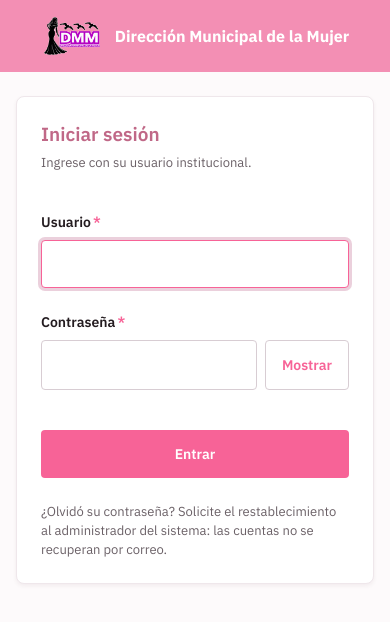
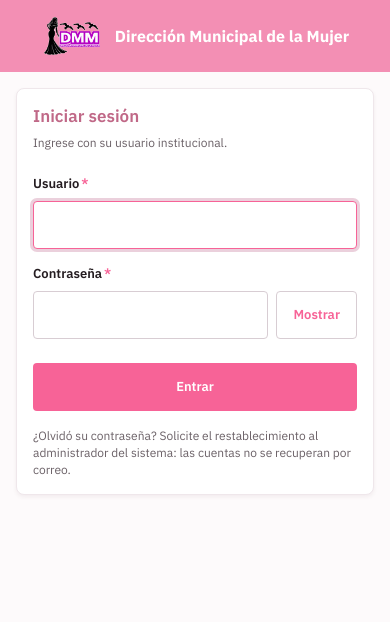
Before and after one commit to NahtanDevFS/dmm-frontend, a React (Vite) app: page / in a window 390 px wide. Shown: the top 622 px of the page. Built offline with nearby package versions, Linux system fonts and the light colour scheme; no server answers.

Commit message:
mejoras de diseño

```diff
--- a/index.html
+++ b/index.html
@@ -3,6 +3,25 @@
   <head>
     <meta charset="UTF-8" />
     <meta name="viewport" content="width=device-width, initial-scale=1.0" />
+    <!-- Safari de iPhone y iPad amplía la pantalla al enfocar un campo con
+         letra menor de 16 px, y no la vuelve a alejar. maximum-scale=1 lo
+         evita sin agrandar la letra de los campos, y desde iOS 10 Safari
+         sigue permitiendo el zoom con dos dedos. Solo en iOS: en Android ese
+         zoom automático no existe y maximum-scale sí bloquearía el zoom
+         manual, que hay que conservar por accesibilidad. -->
+    <script>
+      if (
+        /iPad|iPhone|iPod/.test(navigator.userAgent) ||
+        (navigator.platform === "MacIntel" && navigator.maxTouchPoints > 1)
+      ) {
+        document
+          .querySelector('meta[name="viewport"]')
+          .setAttribute(
+            "content",
+            "width=device-width, initial-scale=1.0, maximum-scale=1.0",
+          );
+      }
+    </script>
 
     <title>Dirección Municipal de la Mujer - DMM </title>
     <meta
--- a/src/componentes/ui/Campo.module.css
+++ b/src/componentes/ui/Campo.module.css
@@ -32,6 +32,14 @@
   transition:
     border-color var(--transicion),
     box-shadow var(--transicion);
+}
+
+/* Móvil: menos relleno. La letra ya baja con --texto-cuerpo (14 px); el alto
+   mínimo se queda en 44 px, el área táctil que pide la sección 7. */
+@media (max-width: 768px) {
+  .control {
+    padding: 8px 10px;
+  }
 }
 
 .control:hover:not(:disabled):not(:read-only) {
--- a/src/componentes/ui/Estado.module.css
+++ b/src/componentes/ui/Estado.module.css
@@ -53,6 +53,26 @@
   font-weight: 700;
   font-variant-numeric: tabular-nums;
   color: var(--color-text-main);
+}
+
+/* Móvil: dos indicadores por fila. Con la columna mínima de 250 px cada uno
+   ocupaba el ancho completo y los cuatro del inicio pedían tres pantallas de
+   desplazamiento solo para ver cuatro números. */
+@media (max-width: 768px) {
+  .rejilla {
+    grid-template-columns: repeat(auto-fit, minmax(140px, 1fr));
+    gap: 12px;
+  }
+
+  .indicador {
+    padding: 12px;
+  }
+
+  .valor {
+    margin-top: 4px;
+    font-size: 26px;
+    line-height: 32px;
+  }
 }
 
 .detalle {
--- a/src/componentes/ui/Tabla.module.css
+++ b/src/componentes/ui/Tabla.module.css
@@ -26,6 +26,29 @@
      agrupa por continuidad. */
   border-bottom: 1px solid var(--color-border-soft);
   vertical-align: middle;
+}
+
+/* Móvil: celdas de 13 px y menos relleno, para que quepan más columnas antes
+   de tener que desplazar la tabla. Se fija en la celda porque tipografía.css
+   aplica el cuerpo directamente a td (y a p): la letra de .tabla no llegaría.
+   Solo tamaño e interlínea, sin tocar la familia, para que las celdas con
+   letra monoespaciada (usuarios, CUI/DPI) la conserven. */
+@media (max-width: 768px) {
+  .tabla th {
+    padding: 8px 10px;
+  }
+
+  .tabla td {
+    padding: 8px 10px;
+    font-size: 13px;
+    line-height: 18px;
+  }
+
+  /* Párrafos sin clase propia dentro de una celda: heredan de ella. */
+  .tabla td p:not([class]) {
+    font-size: inherit;
+    line-height: inherit;
+  }
 }
 
 /* Filas alternas en Rosa 50. */
--- a/src/styles/base.css
+++ b/src/styles/base.css
@@ -64,6 +64,16 @@ textarea {
   color: inherit;
 }
 
+@media (max-width: 768px) {
+  /* El zoom automático de Safari de iPhone al enfocar campos de menos de
+     16 px se evita en index.html (maximum-scale solo en iOS), para que los
+     campos puedan usar la misma letra compacta que el resto en móvil. */
+  body {
+    font-size: 14px;
+    line-height: 21px;
+  }
+}
+
 button {
   background: none;
   border: none;
--- a/src/styles/tipografia.css
+++ b/src/styles/tipografia.css
@@ -24,6 +24,22 @@
   --texto-auxiliar: 400 13px / 19px var(--font-main);
   --texto-encabezado-tabla: 600 12px / 16px var(--font-main);
   --texto-dato: 500 14px / 20px var(--font-mono);
+}
+
+/* Móvil: la misma escala de siete niveles, un escalón más compacta. Con los
+   tamaños de escritorio un título de página ocupaba dos líneas y cada pantalla
+   mostraba la mitad de contenido. El cuerpo no baja de 14 px ni el auxiliar de
+   12, para que se sigan leyendo cómodos a distancia de brazo. */
+@media (max-width: 768px) {
+  :root {
+    --texto-titulo-pagina: 700 22px / 28px var(--font-main);
+    --texto-titulo-tarjeta: 600 17px / 23px var(--font-main);
+    --texto-cuerpo: 400 14px / 21px var(--font-main);
+    --texto-etiqueta: 600 13px / 18px var(--font-main);
+    --texto-auxiliar: 400 12px / 17px var(--font-main);
+    --texto-encabezado-tabla: 600 11px / 15px var(--font-main);
+    --texto-dato: 500 13px / 18px var(--font-mono);
+  }
 }
 
 /* Título de página */
--- a/src/styles/tokens.css
+++ b/src/styles/tokens.css
@@ -51,3 +51,14 @@
   --font-display: "Source Serif 4", Georgia, serif;
   --font-mono: "IBM Plex Mono", ui-monospace, monospace;
 }
+
+/* Móvil: los dos espaciados grandes se compactan (24 -> 16 y 40 -> 24 px).
+   Rellenan tarjetas y separan secciones en toda la aplicación; con los valores
+   de escritorio, en una pantalla de 375 px la mitad del alto era margen. Los
+   pequeños (8 y 16 px) se quedan: separan etiqueta de campo y ya son mínimos. */
+@media (max-width: 768px) {
+  :root {
+    --space-3: 16px;
+    --space-4: 24px;
+  }
+}
```
